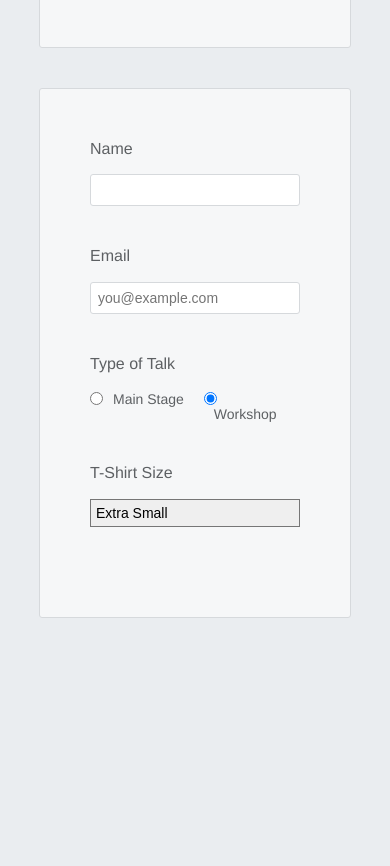
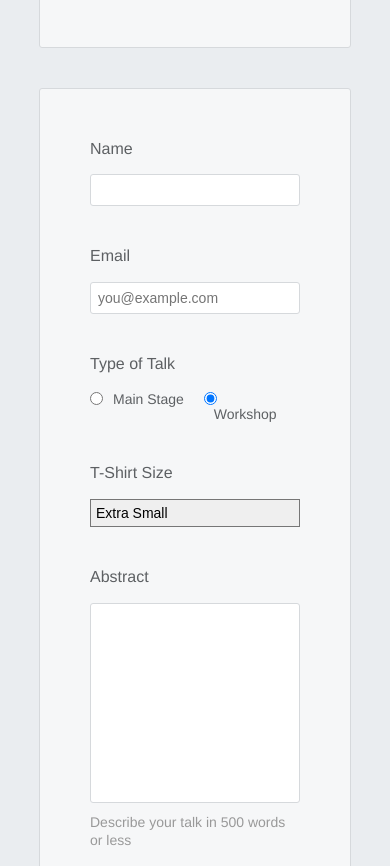
Before and after one commit to e-meyer/the-odin-project, a plain HTML site: page Fullstack JavaScript/intermediate-html-and-css/forms/speaker-submission.html in a window 390 px wide. Shown: the part 234-1100 px from the top of the page. Before the commit the page ends 892 px from the top, so only its background shows below. Drawn offline with Linux system fonts and the light colour scheme.

Commit message:
Add option field to media query, fixing its size on bigger screens, create abstract field and styled

```diff
--- a/Fullstack JavaScript/intermediate-html-and-css/forms/speaker-submission.html
+++ b/Fullstack JavaScript/intermediate-html-and-css/forms/speaker-submission.html
@@ -45,6 +45,12 @@
             </select>
         </div>
 
+        <div class="form-row">
+            <label for="abstract">Abstract</label>
+            <textarea id="abstract" name="abstract"></textarea>
+            <div class="instructions">Describe your talk in 500 words or less</div>
+        </div>
+
     </form>
 
 </body>
--- a/Fullstack JavaScript/intermediate-html-and-css/forms/style.css
+++ b/Fullstack JavaScript/intermediate-html-and-css/forms/style.css
@@ -87,10 +87,26 @@ body {
 }
 
 .form-row select {
-
     padding: 5px;
     font-size: 14px;
     -webkit-appearance: none;
+}
+
+.form-row textarea {
+    font-family: "Helvetica", "Arial", sans-serif;
+    font-size: 14px;
+    border: 1px solid #D6D9DC;
+    border-radius: 3px;
+    min-height: 200px;
+    margin-bottom: 10px;
+    padding: 7px;
+    resize: none;
+}
+
+.form-row .instructions {
+    color: #999999;
+    font-size: 14px;
+    margin-bottom: 30px;
 }
 
 @media only screen and (min-width: 700px) {
@@ -128,4 +144,13 @@ body {
     .legacy-form-row legend {
         float: left;
     }
+
+    .form-row select {
+        width: 250px;
     }
+
+    .form-row .instructions {
+        margin-left: 120px;
+    }
+
+}
```
Lines whose indentation alone changed are shown as unchanged.
